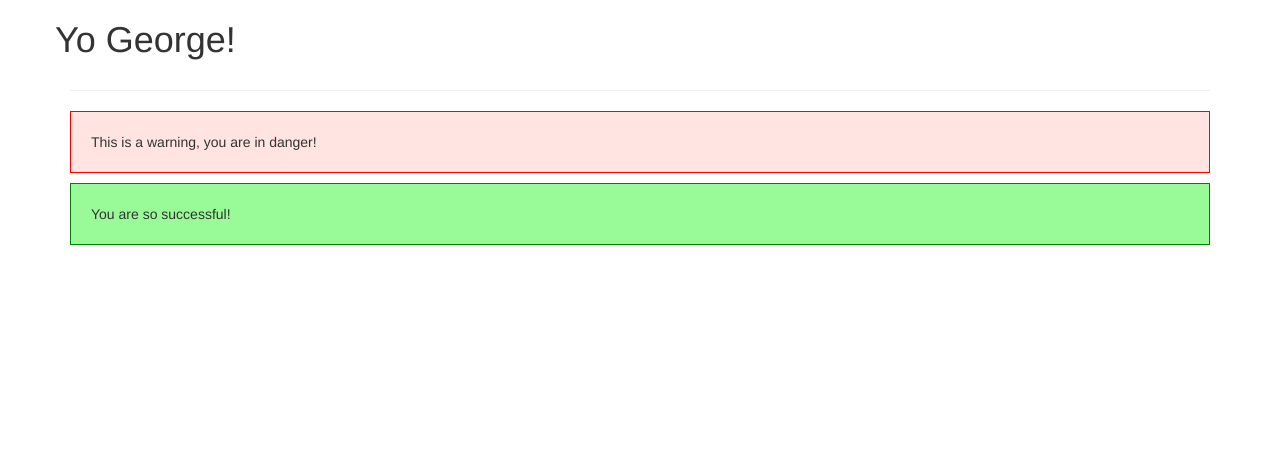
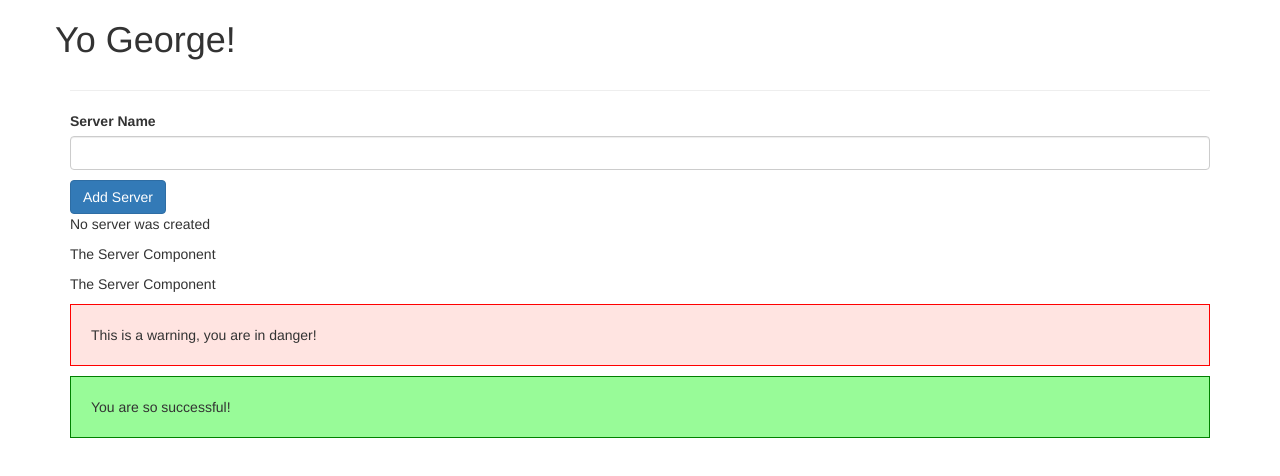
Before and after one commit to georrgee/angular-app, an Angular app: page / in a window 1280 px wide. Shown: the top 476 px of the page. Built offline with nearby package versions, Linux system fonts and the light colour scheme.

Commit message:
Passing data with Event Binding

```diff
--- a/src/app/app.component.html
+++ b/src/app/app.component.html
@@ -3,7 +3,7 @@
         <h1>Yo George!</h1>
       <div class="col-xs-12">
         <hr>
-        <div app-servers></div>
+        <app-servers></app-servers>
         <app-warning-alert></app-warning-alert>
         <app-success-alert></app-success-alert>
       </div>
--- a/src/app/app.component.ts
+++ b/src/app/app.component.ts
@@ -3,7 +3,12 @@
 @Component({
   selector: 'app-root',
   templateUrl: './app.component.html',
-  styleUrls: ['./app.component.css']
+  // styleUrls: ['./app.component.css']
+  styles: [`
+    h3 {
+      color: dodgerblue;
+    }
+  `]
 })
 export class AppComponent {
 }
--- a/src/app/servers/servers.component.html
+++ b/src/app/servers/servers.component.html
@@ -1,5 +1,13 @@
+<label>Server Name</label>
+<input
+type="text"
+class="form-control"
+(input)="onUpdateServerName($event)">
+<p>{{serverName}}</p>
 <button
     class="btn btn-primary"
-    [disabled]="!allowNewServer">Add Server</button>
+    [disabled]="!allowNewServer" (click)="onCreateServer()">Add Server</button>
+    <!-- <p [innerText]="allowNewServer"></p> -->
+    <p>{{serverCreationStatus}}</p>
 <app-server></app-server>
 <app-server></app-server>
--- a/src/app/servers/servers.component.ts
+++ b/src/app/servers/servers.component.ts
@@ -11,6 +11,8 @@
 export class ServersComponent implements OnInit {
 
   allowNewServer = false;
+  serverCreationStatus = 'No server was created';
+  serverName = '';
 
   constructor() {
     setTimeout(() => {
@@ -22,4 +24,12 @@
   ngOnInit() {
   }
 
+  onCreateServer() {
+    this.serverCreationStatus = 'Server created!';
+    console.log()
+  }
+
+  onUpdateServerName(event: any) {
+    this.serverName = (<HTMLInputElement>event.target).value;
+  }
 }
```
Also changed, not shown: src/app/server/server.component.ts (line endings or trailing spaces).
